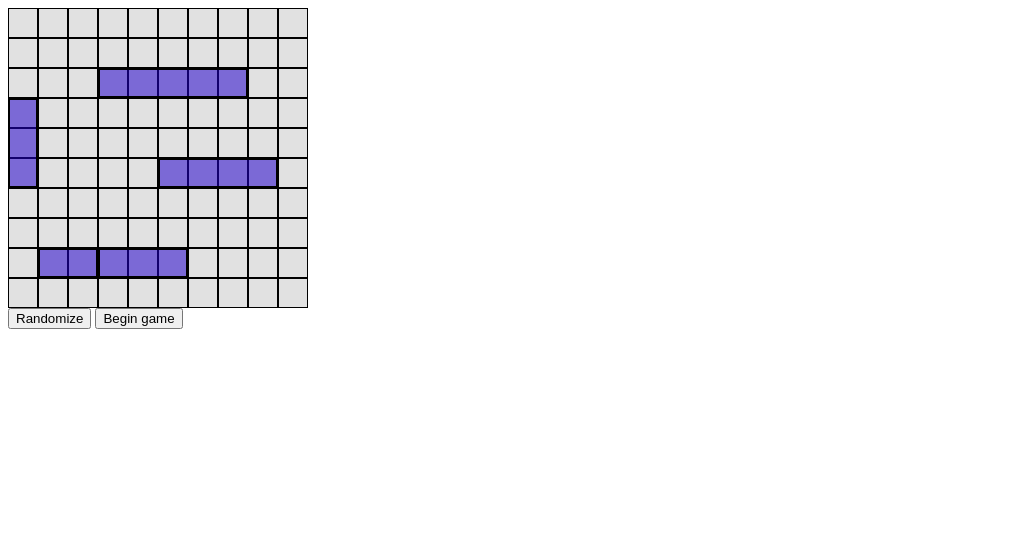
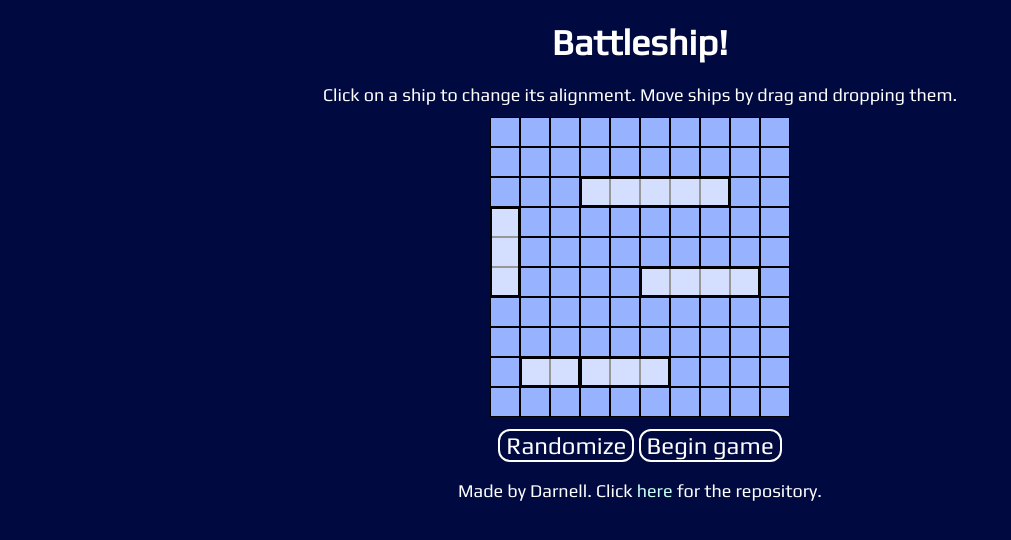
Before and after one commit to DrantDumani/battleshipV2, a website built with webpack: page src/index.html in a window 1280 px wide. Shown: the whole page, without its empty margins (0-1011 px from the left). Built offline with nearby package versions, Linux system fonts and the light colour scheme.

Commit message:
Stylesheet completed

```diff
--- a/src/index.html
+++ b/src/index.html
@@ -7,7 +7,14 @@
     <title>Battleship!</title>
   </head>
   <body>
+    <header class="header">
+      <h1>Battleship!</h1>
+    </header>
     <div class="game-setup-container">
+      <div class="setup-instructions">
+        Click on a ship to change its alignment. Move ships by drag and dropping
+        them.
+      </div>
       <div class="player-preview-grid game-board"></div>
       <div class="setup-btn-container">
         <button class="randomize-btn">Randomize</button>
@@ -22,5 +29,17 @@
       <p class="game-over-msg"></p>
       <button class="restart-btn">Play again</button>
     </div>
+    <footer class="footer">
+      <p>
+        Made by Darnell. Click
+        <a
+          class="footer-link"
+          href="https://github.com/DrantDumani/battleshipV2"
+          target="_blank"
+          >here</a
+        >
+        for the repository.
+      </p>
+    </footer>
   </body>
 </html>
--- a/src/player.js
+++ b/src/player.js
@@ -23,7 +23,6 @@ function createPlayer(type) {
           move = sinkShip(gameBoard);
           break;
       }
-      console.log(move, targetShip);
       return move;
     };
 
@@ -126,9 +125,7 @@ function createPlayer(type) {
       const validAttacks = locations.filter((num) => noRepeats(num));
       const attack =
         validAttacks[Math.floor(Math.random() * validAttacks.length)];
-      // availableMoves.splice(attack, 1);
       availableMoves.splice(availableMoves.indexOf(attack), 1);
-      console.log(availableMoves);
       return attack;
     };
 
--- a/src/style.scss
+++ b/src/style.scss
@@ -1,12 +1,56 @@
 $game-tile-dim: 30px;
+
+@import url("https://fonts.googleapis.com/css2?family=Play&display=swap");
 
 * {
   box-sizing: border-box;
 }
 
+body,
+html {
+  margin: 0;
+  font-family: "Play", sans-serif;
+  font-size: 18px;
+  background-color: #000a40;
+  color: #fff;
+  text-align: center;
+}
+
+body {
+  min-height: 100vh;
+}
+
+button {
+  font-family: "Play", sans-serif;
+  font-size: 24px;
+  color: inherit;
+  background-color: inherit;
+  border-radius: 12px;
+  border: 2px solid #fff;
+}
+
+.header {
+  text-align: center;
+}
+
+.header h1 {
+  margin: 0;
+  padding: 21px 0;
+}
+
+.game-setup-container {
+  display: flex;
+  flex-direction: column;
+  align-items: center;
+  gap: 12px;
+}
+
 .game-ui-container {
   display: flex;
   justify-content: space-around;
+  align-items: center;
+  gap: 60px;
+  flex-wrap: wrap-reverse;
 }
 
 .game-board {
@@ -15,32 +59,49 @@ $game-tile-dim: 30px;
   position: relative;
 }
 
+.game-over-container,
+.footer {
+  display: flex;
+  justify-content: center;
+  align-items: center;
+}
+
 .game-tile {
   border: 1px solid #000;
 }
 
 .blank-tile {
-  background-color: #e1e1e1;
+  background-color: #97b2ff;
 }
 
 .missed-attack {
-  background-color: #000;
+  background-color: #888888;
 }
 
 .hit-ship {
+  background-color: #e1e185;
+}
+
+.sunken-ship {
   background-color: #d70000;
 }
 
-.sunken-ship {
-  background-color: #e1e185;
-}
-
 .ships {
-  background-color: #2300cf87;
+  background-color: #ffffff97;
   position: absolute;
   border: 2px solid #000;
+  touch-action: none;
 }
 
 .hide {
   display: none;
 }
+
+.footer-link {
+  text-decoration: none;
+  color: #c9fff4;
+}
+
+.footer-link:hover {
+  color: #fff;
+}
```
Also changed, not shown: src/assets/fonts/OFL.txt (added, +93 -0 lines), src/assets/fonts/Play-Bold.ttf (added), src/assets/fonts/Play-Regular.ttf (added).
